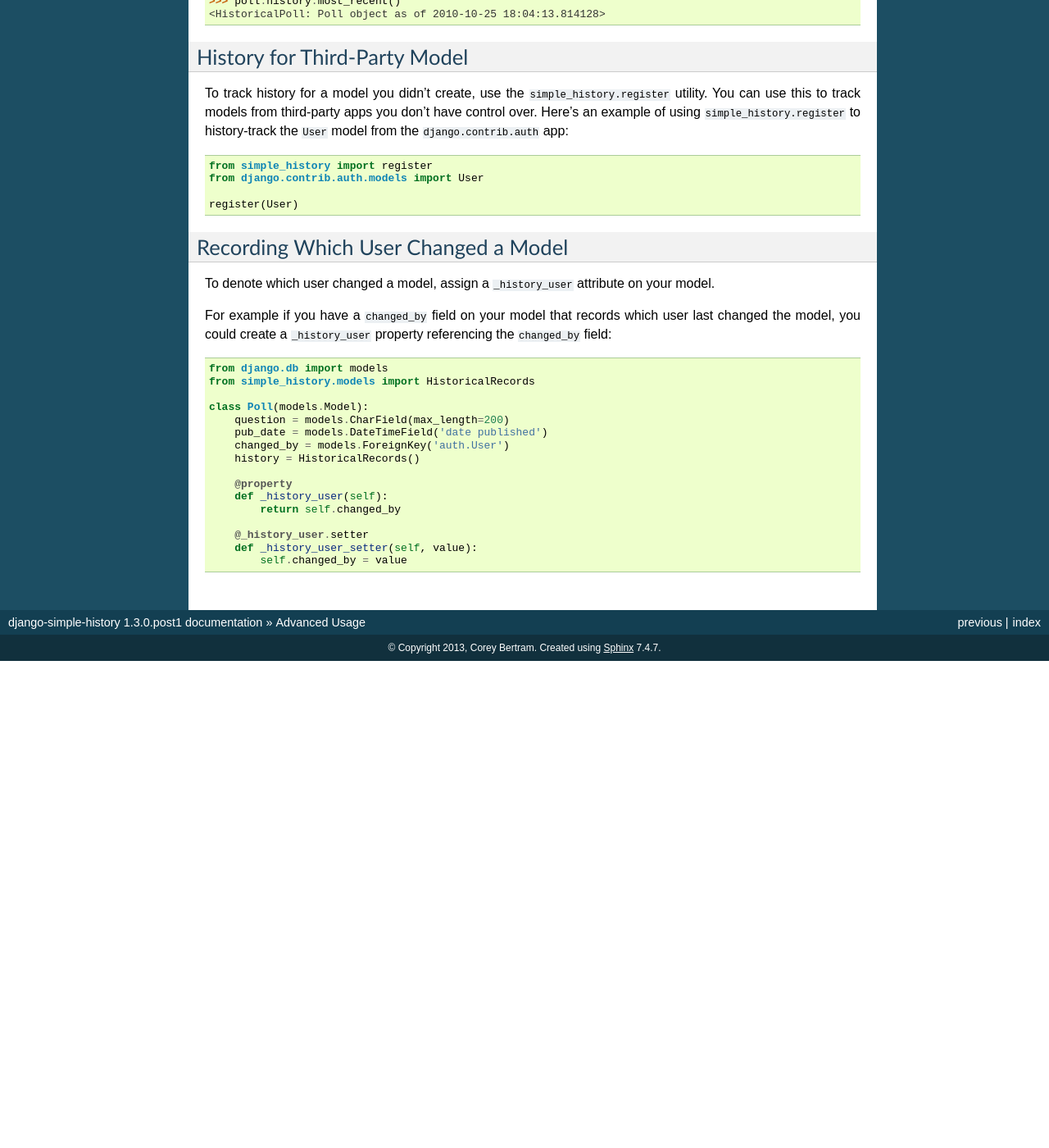
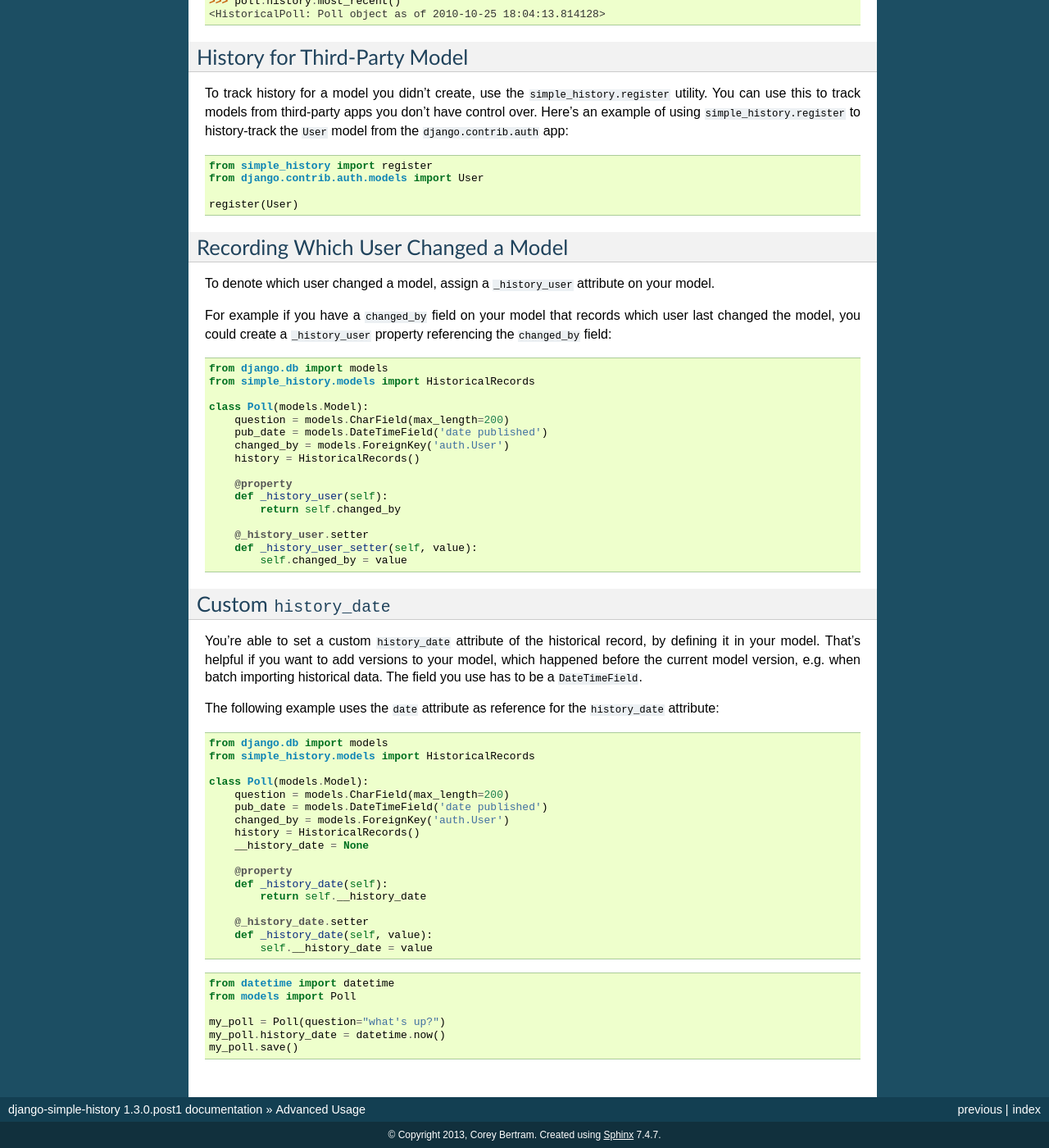
Before and after one commit to jazzband/django-simple-history, a Sphinx documentation site: the page built from docs/advanced.rst, in a window 1280 px wide and 1400 px high, scrolled down 673 px. Shown: the whole window at 82% size. Built offline with Sphinx 7.4.7, drawn with Linux system fonts in a browser that asks for light colours; before the commit the page ends 1479 px from its top, so only the background shows below that.

Commit message:
Added the ability to set a custom history_date.

```diff
--- a/AUTHORS.rst
+++ b/AUTHORS.rst
@@ -5,6 +5,7 @@
 - Corey Bertram
 - Damien Nozay
 - Daniel Levy
+- Daniel Roschka
 - George Vilches
 - Hamish Downer
 - Joao Pedro Francese
--- a/CHANGES.rst
+++ b/CHANGES.rst
@@ -4,9 +4,9 @@
 tip (unreleased)
 ----------------
 - Fixed error that occurs when models have a foreign key pointing to a one to one field.
-
 - Allow non-integer foreign keys
 - Allow foreign keys referencing the name of the model as a string
+- Added the ability to specify a custom ``history_date``
 
 1.3.0 (2013-05-17)
 ------------------
--- a/docs/advanced.rst
+++ b/docs/advanced.rst
@@ -89,3 +89,45 @@
         @_history_user.setter
         def _history_user_setter(self, value):
             self.changed_by = value
+
+
+Custom ``history_date``
+--------------------------------------------------
+
+You're able to set a custom ``history_date`` attribute of the historical
+record, by defining it in your model. That's helpful if you want to add
+versions to your model, which happened before the current model version, e.g.
+when batch importing historical data. The field you use has to be a
+``DateTimeField``.
+
+The following example uses the ``date`` attribute as reference for the
+``history_date`` attribute:
+
+.. code-block:: python
+
+    from django.db import models
+    from simple_history.models import HistoricalRecords
+
+    class Poll(models.Model):
+        question = models.CharField(max_length=200)
+        pub_date = models.DateTimeField('date published')
+        changed_by = models.ForeignKey('auth.User')
+        history = HistoricalRecords()
+        __history_date = None
+
+        @property
+        def _history_date(self):
+            return self.__history_date
+
+        @_history_date.setter
+        def _history_date(self, value):
+            self.__history_date = value
+
+.. code-block:: python
+
+       from datetime import datetime
+       from models import Poll
+
+       my_poll = Poll(question="what's up?")
+       my_poll.history_date = datetime.now()
+       my_poll.save()
```
Also changed, not shown: 3 other files.
